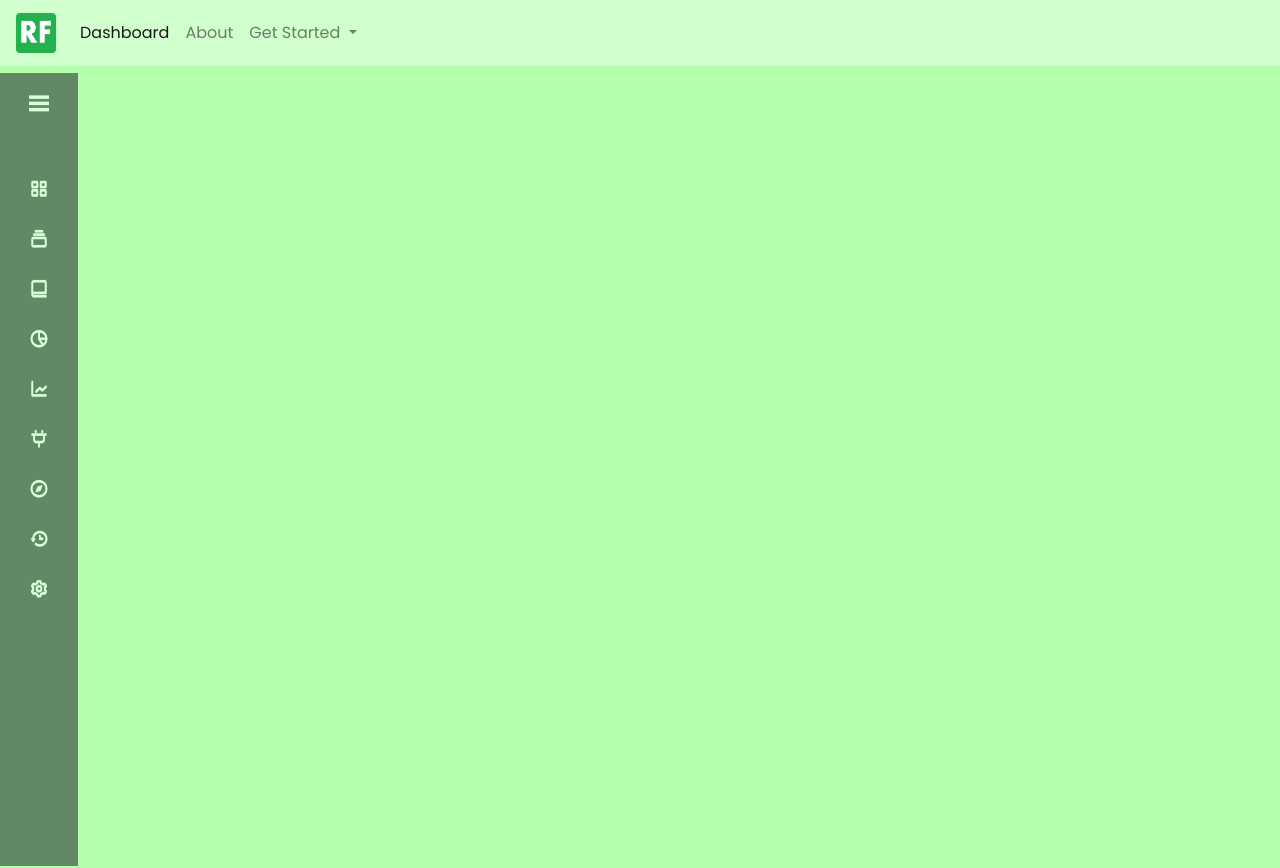
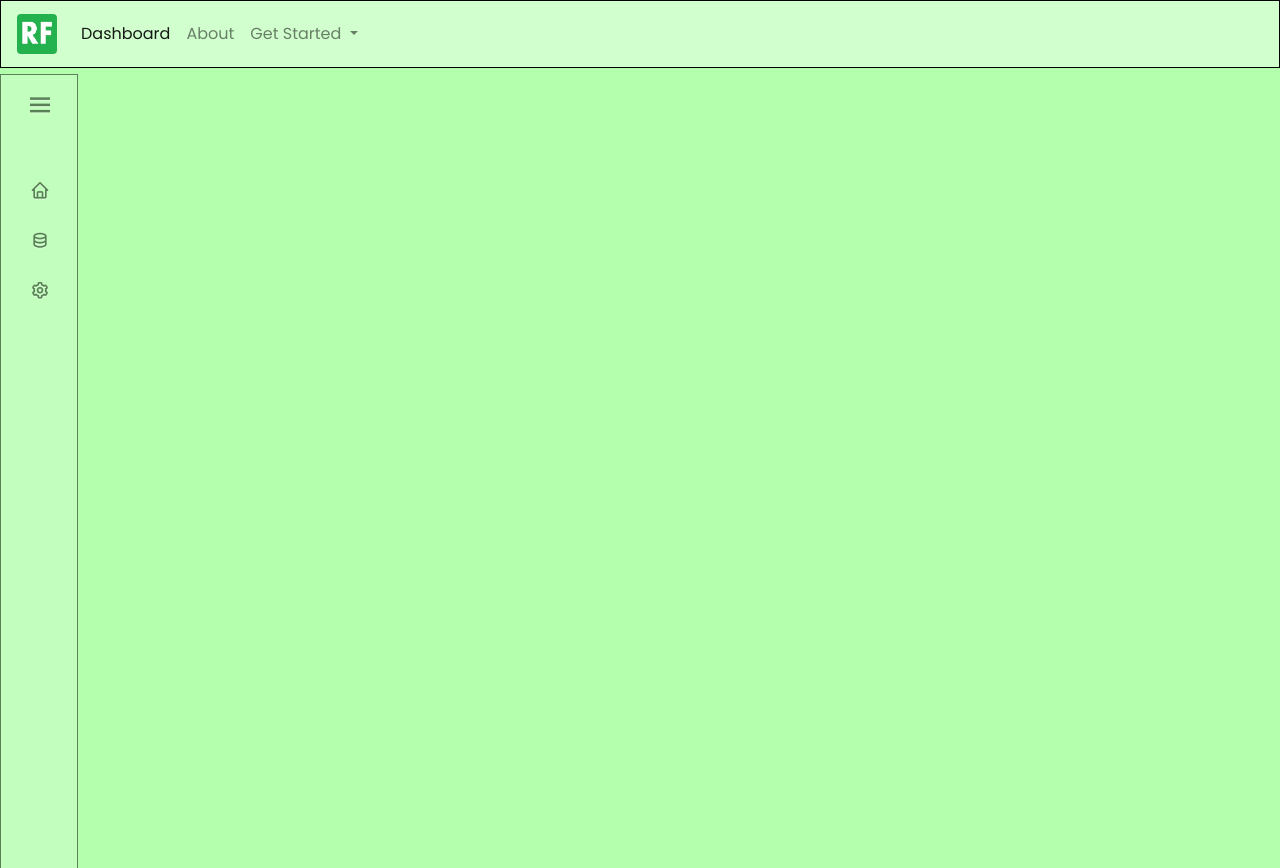
Before and after one commit to tberray/regenerative_farming, a Node server app: page /users/test in a window 1280 px wide. Run offline with Node 20, Linux system fonts and the light colour scheme; some libraries are stand-ins or nearby versions.

Commit message:
update sidenav in test.ejs, added border to navbar

```diff
--- a/public/css/style2.css
+++ b/public/css/style2.css
@@ -8,13 +8,14 @@
 }
 .sidebar{
   position: fixed;
-  top: 73px;
+  top: 74px;
   left: 0;
   height: 100%;
   width: 260px;
-  background: #11101d;
+  background: #d1ffce;
   z-index: 100;
   transition: all 0.5s ease;
+  border: solid 1px rgb(0, 0, 0);
 }
 .sidebar.close{
   width: 78px;
@@ -27,7 +28,7 @@
 }
 .sidebar .logo-details i{
   font-size: 30px;
-  color: #fff;
+  color: rgb(0, 0, 0);
   height: 50px;
   min-width: 78px;
   text-align: center;
@@ -35,7 +36,7 @@
 }
 .sidebar .logo-details .logo_name{
   font-size: 22px;
-  color: #fff;
+  color: rgb(0, 0, 0);
   font-weight: 600;
   transition: 0.3s ease;
   transition-delay: 0.1s;
@@ -62,8 +63,9 @@
   transition: all 0.4s ease;
 }
 .sidebar .nav-links li:hover{
-  background: #1d1b31;
+  background: #b3ffae;
 }
+
 .sidebar .nav-links li .iocn-link{
   display: flex;
   align-items: center;
@@ -77,7 +79,7 @@
   min-width: 78px;
   text-align: center;
   line-height: 50px;
-  color: #fff;
+  color: rgb(0, 0, 0);
   font-size: 20px;
   cursor: pointer;
   transition: all 0.3s ease;
@@ -96,7 +98,7 @@
 .sidebar .nav-links li a .link_name{
   font-size: 18px;
   font-weight: 400;
-  color: #fff;
+  color: rgb(0, 0, 0);
   transition: all 0.4s ease;
 }
 .sidebar.close .nav-links li a .link_name{
@@ -106,14 +108,14 @@
 .sidebar .nav-links li .sub-menu{
   padding: 6px 6px 14px 80px;
   margin-top: -10px;
-  background: #1d1b31;
+  background: #d1ffce;
   display: none;
 }
 .sidebar .nav-links li.showMenu .sub-menu{
   display: block;
 }
 .sidebar .nav-links li .sub-menu a{
-  color: #fff;
+  color: rgb(0, 0, 0);
   font-size: 15px;
   padding: 5px 0;
   white-space: nowrap;
@@ -167,7 +169,7 @@
   display: flex;
   align-items: center;
   justify-content: space-between;
-  background: #1d1b31;
+  background: #000000;
   padding: 12px 0;
   transition: all 0.5s ease;
 }
@@ -187,7 +189,7 @@
   object-fit: cover;
   border-radius: 16px;
   margin: 0 14px 0 12px;
-  background: #1d1b31;
+  background: #000000;
   transition: all 0.5s ease;
 }
 .sidebar.close .profile-details img{
@@ -195,7 +197,7 @@
 }
 .sidebar .profile-details .profile_name,
 .sidebar .profile-details .job{
-  color: #fff;
+  color: rgb(0, 0, 0);
   font-size: 18px;
   font-weight: 500;
   white-space: nowrap;
@@ -227,7 +229,7 @@
 }
 .home-section .home-content .bx-menu,
 .home-section .home-content .text{
-  color: #11101d;
+  color: #000000;
   font-size: 35px;
 }
 .home-section .home-content .bx-menu{
@@ -243,6 +245,7 @@
     display: none;
   }
 }
+
 
 /*************************************************************************/
 
--- a/views/partials/navbar.ejs
+++ b/views/partials/navbar.ejs
@@ -1,4 +1,4 @@
-<nav class="navbar navbar-expand-md navbar-light" style="background-color: #d1ffce;">
+<nav class="navbar navbar-expand-md navbar-light" style="background-color: #d1ffce; border: solid 1px black;">
     <a class="navbar-brand" href="#">
         <img src="/images/rf.jpg" width="40" height="40" class="d-inline-block align-top rounded" alt="RF">
     </a>
--- a/views/test.ejs
+++ b/views/test.ejs
@@ -19,108 +19,45 @@
     <%- include('partials/navbar') %>
     <!--navbar end-->
 
+    <!--go to https://boxicons.com to find icons and click where it says fonts for the <i class=''></i> (icon)-->
     <div class="sidebar close">
       <div class="logo-details">
-        <i class='bx bx-menu' ></i>
+        <i class='bx bx-menu menu-button' ></i>
       </div>
       <ul class="nav-links">
         <li>
           <a href="#">
-            <i class='bx bx-grid-alt' ></i>
+            <i class='bx bx-home'></i>
             <span class="link_name">Dashboard</span>
           </a>
           <ul class="sub-menu blank">
-            <li><a class="link_name" href="#">Category</a></li>
+            <li><a class="link_name" href="#">Dashboard</a></li>
           </ul>
         </li>
+
         <li>
           <div class="iocn-link">
             <a href="#">
-              <i class='bx bx-collection' ></i>
-              <span class="link_name">Category</span>
+              <i class='bx bx-data' ></i>
+              <span class="link_name">Enter Data</span>
             </a>
             <i class='bx bxs-chevron-down arrow' ></i>
           </div>
           <ul class="sub-menu">
-            <li><a class="link_name" href="#">Category</a></li>
-            <li><a href="#">HTML & CSS</a></li>
-            <li><a href="#">JavaScript</a></li>
-            <li><a href="#">PHP & MySQL</a></li>
+            <li><a class="link_name" href="#">Enter Data</a></li>
+            <li><a href="#">Create Field</a></li>
+            <li><a href="#">Enter Data for Field</a></li>
+
           </ul>
         </li>
-        <li>
-          <div class="iocn-link">
-            <a href="#">
-              <i class='bx bx-book-alt' ></i>
-              <span class="link_name">Posts</span>
-            </a>
-            <i class='bx bxs-chevron-down arrow' ></i>
-          </div>
-          <ul class="sub-menu">
-            <li><a class="link_name" href="#">Posts</a></li>
-            <li><a href="#">Web Design</a></li>
-            <li><a href="#">Login Form</a></li>
-            <li><a href="#">Card Design</a></li>
-          </ul>
-        </li>
-        <li>
-          <a href="#">
-            <i class='bx bx-pie-chart-alt-2' ></i>
-            <span class="link_name">Analytics</span>
-          </a>
-          <ul class="sub-menu blank">
-            <li><a class="link_name" href="#">Analytics</a></li>
-          </ul>
-        </li>
-        <li>
-          <a href="#">
-            <i class='bx bx-line-chart' ></i>
-            <span class="link_name">Chart</span>
-          </a>
-          <ul class="sub-menu blank">
-            <li><a class="link_name" href="#">Chart</a></li>
-          </ul>
-        </li>
-        <li>
-          <div class="iocn-link">
-            <a href="#">
-              <i class='bx bx-plug' ></i>
-              <span class="link_name">Plugins</span>
-            </a>
-            <i class='bx bxs-chevron-down arrow' ></i>
-          </div>
-          <ul class="sub-menu">
-            <li><a class="link_name" href="#">Plugins</a></li>
-            <li><a href="#">UI Face</a></li>
-            <li><a href="#">Pigments</a></li>
-            <li><a href="#">Box Icons</a></li>
-          </ul>
-        </li>
-        <li>
-          <a href="#">
-            <i class='bx bx-compass' ></i>
-            <span class="link_name">Explore</span>
-          </a>
-          <ul class="sub-menu blank">
-            <li><a class="link_name" href="#">Explore</a></li>
-          </ul>
-        </li>
-        <li>
-          <a href="#">
-            <i class='bx bx-history'></i>
-            <span class="link_name">History</span>
-          </a>
-          <ul class="sub-menu blank">
-            <li><a class="link_name" href="#">History</a></li>
-          </ul>
-        </li>
+
         <li>
           <a href="#">
             <i class='bx bx-cog' ></i>
-            <span class="link_name">Setting</span>
+            <span class="link_name">Settings</span>
           </a>
           <ul class="sub-menu blank">
-            <li><a class="link_name" href="#">Setting</a></li>
+            <li><a class="link_name" href="#">Settings</a></li>
           </ul>
         </li>
 
@@ -128,15 +65,15 @@
     </div>
     <section class="home-section">
       <div class="home-content">
-
+        <!--include home content-->
       </div>
     </section>
     <script>
     let arrow = document.querySelectorAll(".arrow");
     for (var i = 0; i < arrow.length; i++) {
       arrow[i].addEventListener("click", (e)=>{
-     let arrowParent = e.target.parentElement.parentElement;//selecting main parent of arrow
-     arrowParent.classList.toggle("showMenu");
+        let arrowParent = e.target.parentElement.parentElement;//selecting main parent of arrow
+        arrowParent.classList.toggle("showMenu");
       });
     }
     let sidebar = document.querySelector(".sidebar");
```
